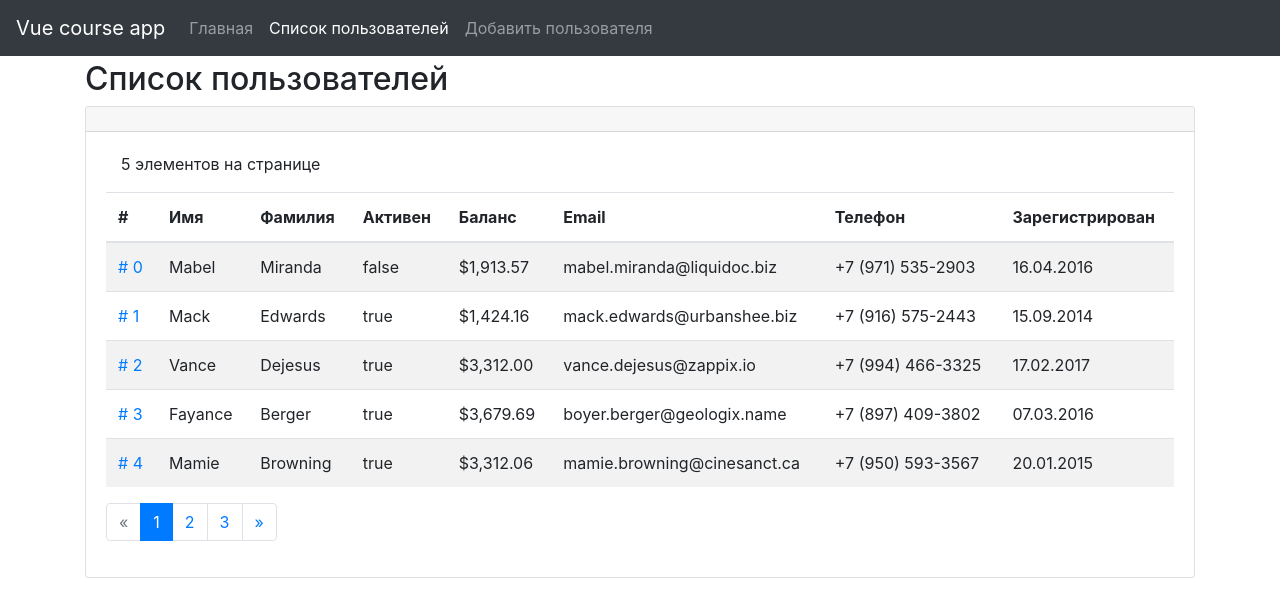
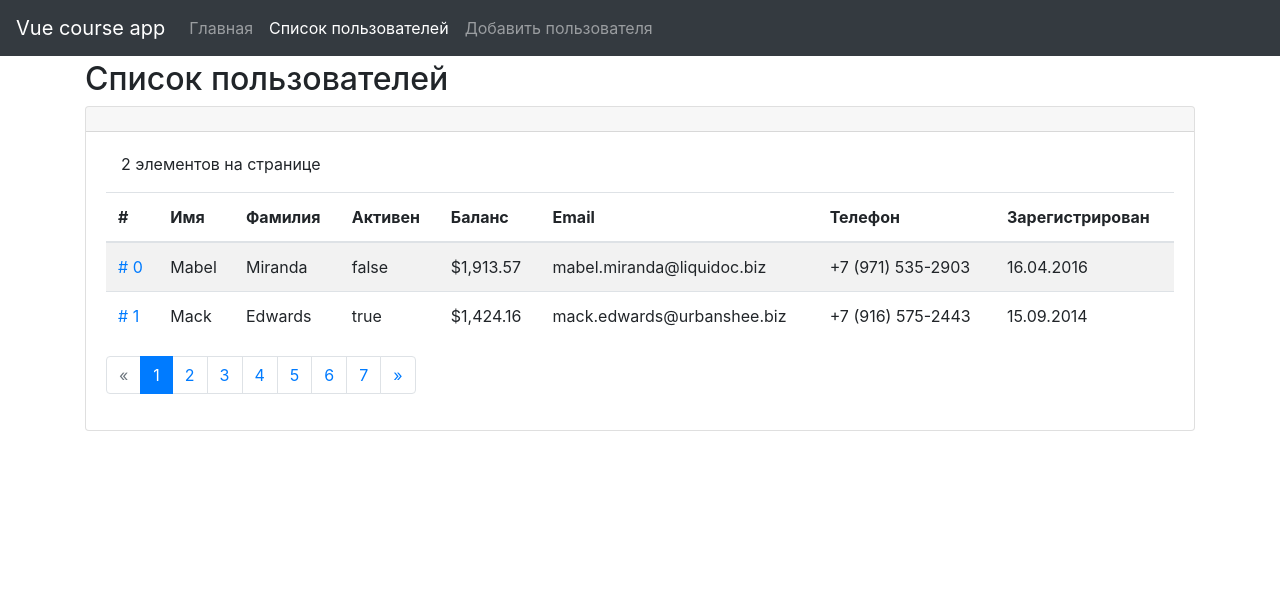
Before and after one commit to teralion/explore-vue, a Vue app: page /list in a window 1280 px wide. Shown: the top 614 px of the page. Built offline with nearby package versions, Linux system fonts and the light colour scheme; data requests are answered from the project's data file.

Commit message:
Implement proper lazy loading with pagination: use offsets. Refactor getUsersToRender func. Must refactor component on the whole

```diff
--- a/db.json
+++ b/db.json
@@ -40,7 +40,7 @@
       "age": 29,
       "accessLevel": "guest",
       "firstName": "Vance",
-      "lastName": "Dejesus",
+      "lastName": "Dejesus123",
       "company": "ZAPPIX",
       "email": "vance.dejesus@zappix.io",
       "phone": "+7 (994) 466-3325",
@@ -55,7 +55,7 @@
       "picture": "http://placehold.it/128x128",
       "age": 20,
       "accessLevel": "guest",
-      "firstName": "Fayance",
+      "firstName": "Boyer",
       "lastName": "Berger",
       "company": "GEOLOGIX",
       "email": "boyer.berger@geologix.name",
@@ -161,6 +161,22 @@
       "registered": "27.06.2015"
     },
     {
+      "id": 10,
+      "isActive": true,
+      "balance": "$2,087.08",
+      "picture": "http://placehold.it/128x128",
+      "age": 30,
+      "accessLevel": "guest",
+      "firstName": "Collier",
+      "lastName": "Mcfarland",
+      "company": "COMCUR",
+      "email": "collier.mcfarland@comcur.me",
+      "phone": "+7 (966) 462-3707",
+      "address": "587 Kenilworth Place, Collins, Maryland, 2616",
+      "about": "Qui eu qui non laboris aliqua est pariatur sint culpa. Incididunt aute cupidatat eu proident non voluptate eiusmod tempor fugiat. Sit aute irure occaecat adipisicing pariatur adipisicing non ipsum eu mollit. Ea incididunt pariatur officia consequat. Ullamco mollit aliquip et pariatur ipsum dolor fugiat eu consectetur voluptate enim. Consectetur ut ea anim commodo minim. Excepteur in in magna velit reprehenderit ullamco ad voluptate eiusmod labore ad nulla.",
+      "registered": "22.02.2015"
+    },
+    {
       "id": 11,
       "guid": "",
       "isActive": false,
--- a/src/pages/Users.vue
+++ b/src/pages/Users.vue
@@ -11,7 +11,7 @@
     </div>
     <item-list
       v-else
-      v-bind:items="usersToRender"
+      v-bind:items="getUsersToRender()"
     >
       <template slot="thead">
         <thead>
@@ -53,7 +53,7 @@
       <template slot="paginator">
         <rows-paginator
           v-bind:total="totalUsers"
-          v-bind:perPage="usersPerPage"
+          v-bind:perPage="maxUsersOnPage"
           v-model.number="page"
         />
       </template>
@@ -78,9 +78,9 @@ export default {
     return {
       loaded: false,
       users: [],
-
       totalUsers: 0,
-      usersPerPage: 5,
+      usersPerPage: [],
+      maxUsersOnPage: 2,
       page: 1,
       visitedPages: [],
 
@@ -88,29 +88,12 @@ export default {
     }
   },
   computed: {
-    usersToRender() {
-      let startId = (this.page - 1) * this.usersPerPage;
-      let endId = this.page * this.usersPerPage;
-
-      return this.users.reduce((acc, elem, index) => {
-        if ( ( parseInt(elem.id) >= startId ) &&
-          ( parseInt(elem.id) <= endId )
-        ) return acc.concat(elem);
-
-        // To borrow items further if there is a gap between them
-        if ( ( acc.length < this.usersPerPage ) &&
-          ( elem.id >= endId )
-        ) return acc.concat(elem);
-
-        return acc;
-      }, [])
-    },
     query() {
       let p = {
         sort: `_sort=id`,
         order: `_order=asc`,
         page: `_page=${this.page}`,
-        limit: `_limit=${this.usersPerPage}`,
+        limit: `_limit=${this.maxUsersOnPage}`,
       };
       return `?${p.sort}&${p.order}&${p.page}&${p.limit}`
     },
@@ -135,15 +118,46 @@ export default {
     },
   },
   methods: {
+    getUsersToRender() {
+      console.log('---', 'this.users: ', this.users);
+      let currentPageIndexInCash = this.visitedPages.indexOf(this.page);
+      let nextPageIndexInCash = currentPageIndexInCash + 1;
+      let usersOffset = this.visitedPages
+        .slice(nextPageIndexInCash)
+        .reduce((acc, elem) => {
+          let res = acc + this.usersPerPage[elem - 1];
+          return res;
+        }, 0);
+      let usersOnCurrentPage = this.usersPerPage[this.page - 1] // First page on 0 index
+      let users = this.users
+        .slice(0, this.users.length - usersOffset)
+        .slice(-usersOnCurrentPage);
+      return users;
+    },
     cacheCurrentPage() {
       if ( this.visitedPages.includes(this.page) ) return;
       this.visitedPages.push(this.page);
+      this.visitedPages.sort((page1, page2) => {
+        if ( parseInt(page1) >= parseInt(page2) ) return 1;
+        return -1;
+      });
+    },
+    sliceUsersOnPages() {
+      let pagesWithMaxUsers = Math.floor(this.totalUsers / this.maxUsersOnPage);
+      let usersOnLastPage = this.totalUsers % this.maxUsersOnPage;
+
+      for ( let i = 0; i < pagesWithMaxUsers; i++ ) {
+        // First page starts from 0 array index so far
+        this.usersPerPage.push(this.maxUsersOnPage);
+      }
+      this.usersPerPage.push(usersOnLastPage);
     },
     loadUsersCount() {
       axios
         .get(this.countUrl)
         .then((payload) => {
           this.totalUsers = payload.data[0].users;
+          this.sliceUsersOnPages();
         })
         .catch((err) => {
           console.log('---', 'in loadUsersCount, err: ', err);
```
